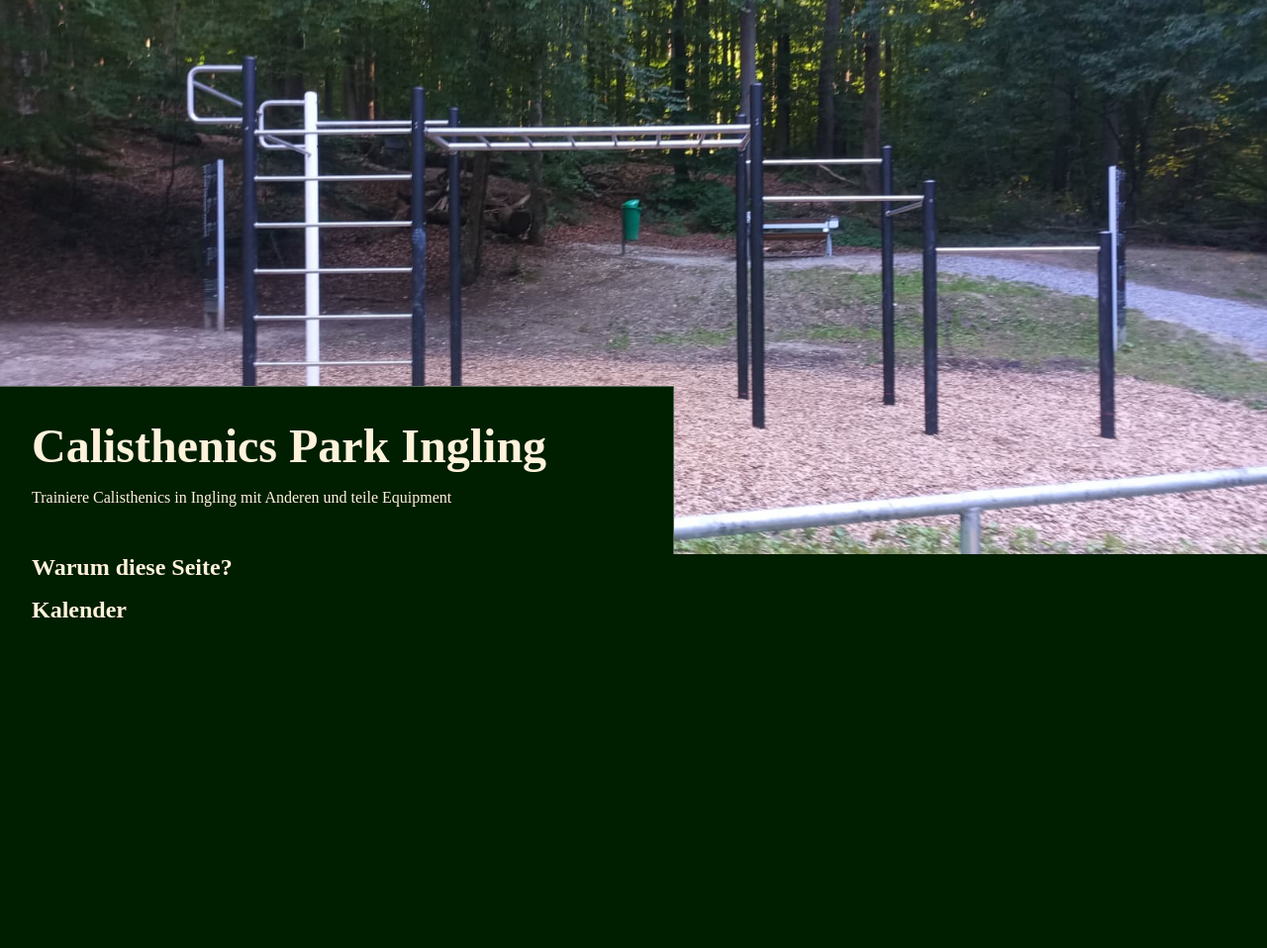
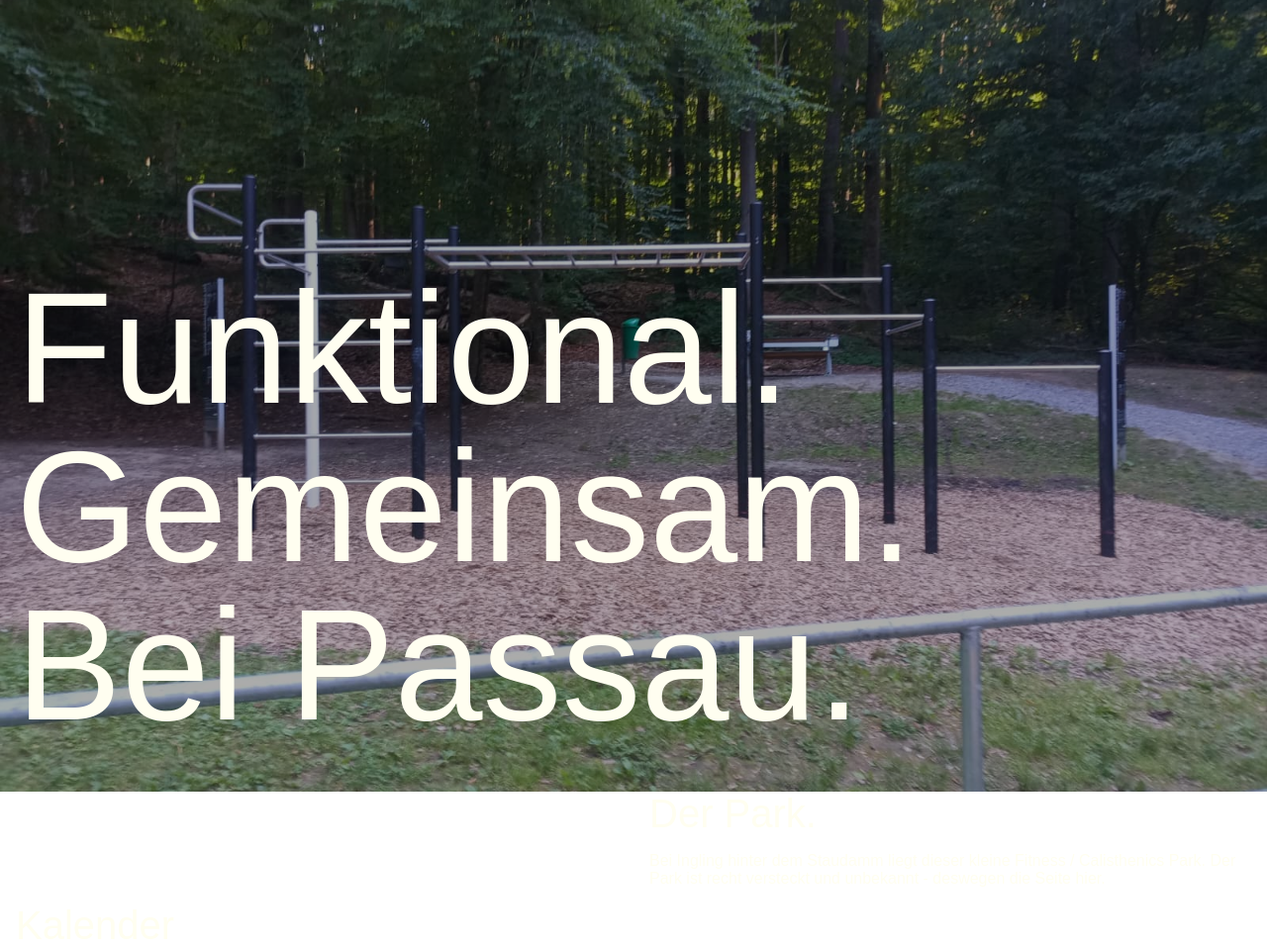
Before and after one commit to derJunker/calisthenics-ingling, a PHP site: page / in a window 1280 px wide. Shown: the whole page at 99% size. Before the commit the page ends 624 px from the top, so only its background shows below. Run offline with PHP 8.4, Linux system fonts and the light colour scheme.

Commit message:
full width bg with svg

```diff
--- a/public/index.html
+++ b/public/index.html
@@ -9,17 +9,22 @@
 </head>
 <body>
 
+<div class="bg-cnt">
+    <svg class="bg" viewBox="0 0 1600 1200" preserveAspectRatio="xMidYMid slice">
+        <image href="./assets/teaser.jpeg"/>
+    </svg>
+
+</div>
 <section class="teaser">
     <div class="inner">
-        <h1>Calisthenics Park Ingling</h1>
-        <p>Trainiere Calisthenics in Ingling mit Anderen und teile Equipment</p>
+        <h1>Funktional.<br>Gemeinsam.<br>Bei Passau.</h1>
     </div>
 </section>
-<section class="text-section">
+<section class="text-section text-right">
     <div class="inner">
-        <h2>Warum diese Seite?</h2>
+        <h2>Der Park.</h2>
         <p>
-
+            Bei Ingling hinter dem Staudamm liegt dieser kleine Fitness / Calisthenics Park. Der Park ist recht versteckt und unbekannt - deswegen die Seite hier.
         </p>
     </div>
 </section>
--- a/public/styles/main.css
+++ b/public/styles/main.css
@@ -2,17 +2,35 @@
 @import "typography.css";
 
 @import "./sections/teaser.css";
+@import "./sections/text.css";
 
 :root {
-    --max-content-width: 1248px;
+    --max-content-width: 1512px;
     --color-bg: #001e00;
-    --color-text: #fff2db;
+    --color-text: #fffef0;
     --color-primary: red;
 }
 
 body {
-    background-color: var(--color-bg);
-    color: var(--color-text)
+    min-height: 100dvh;
+    color: var(--color-text);
+}
+.bg,
+.bg-cnt::before {
+    position: fixed;
+    inset: 0;
+    content: "";
+}
+
+.bg-cnt::before {
+    background: rgb(0,0,0, .33);
+    z-index: -1;
+}
+
+.bg {
+    z-index: -2;
+    width: 100%;
+    height: 100%;
 }
 
 
--- a/public/styles/sections/teaser.css
+++ b/public/styles/sections/teaser.css
@@ -1,21 +1,15 @@
 .teaser {
-    background-image: url("../../assets/teaser.jpeg");
-    background-position: center;
-    background-repeat: no-repeat;
-    background-size: cover;
-    min-height: 70vh;
-
-    position: relative;
-    isolation: isolate;
+    min-height: 100dvh;
     > .inner {
-        position: absolute;
-        bottom: 0;
-        left: 0;
-
-        padding: 2rem 8rem 2rem 2rem;
-        background-color: var(--color-bg);
-        border: rgb(255, 255, 255, .33) 1px solid;
-        border-bottom: none;
-        border-left: none;
+        display: grid;
+        justify-items: start;
+        align-items: end;
+        height: 100%;
+        h1 {
+            font-size: clamp(6dvw, 10rem, 15dvw);
+            line-height: 1;
+            text-align: start;
+            padding-bottom: 3rem;
+        }
     }
 }
--- /dev/null
+++ b/public/styles/sections/text.css
@@ -0,0 +1,17 @@
+.text-section {
+
+}
+
+.text-left,
+.text-right {
+    > .inner {
+        max-width: 50%
+    }
+}
+
+
+.text-right {
+    > .inner {
+        margin-inline-end: 0;
+    }
+}
--- a/public/styles/typography.css
+++ b/public/styles/typography.css
@@ -1,7 +1,12 @@
+html {
+    font-family: "Adwaita Sans", sans-serif;
+}
+
 h1, h2, h3, h4, h5, h6 {
     margin: 0;
+    font-weight: 500;
 }
 
-h1 {
-    font-size: 3rem;
+h2 {
+    font-size: 2.5rem;
 }
```
